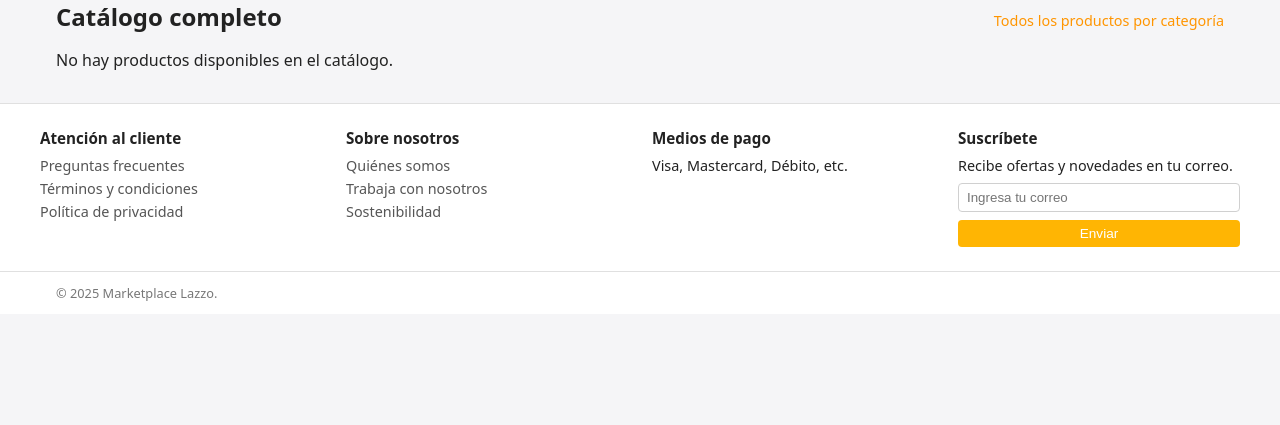
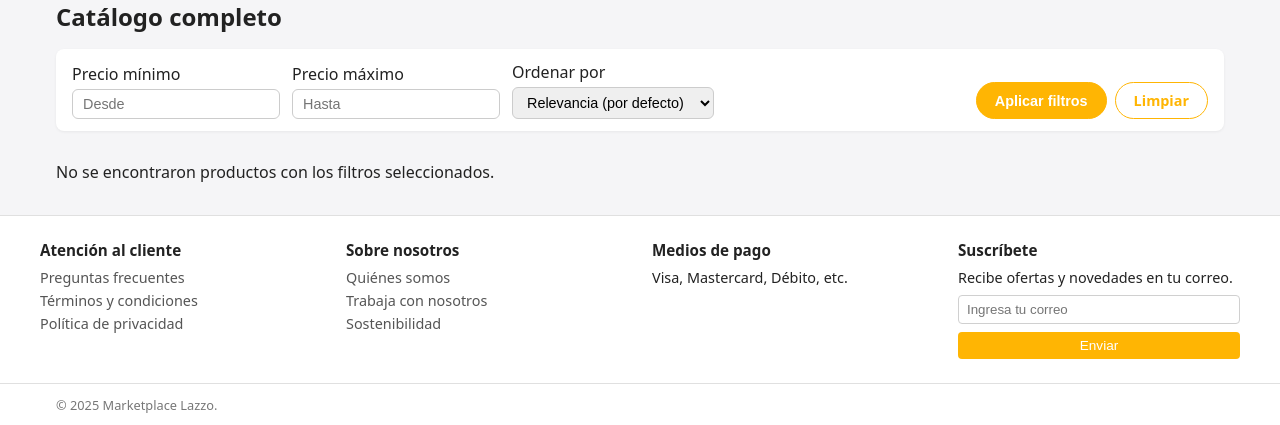
Before and after one commit to WhossKiosy/Lazzo, a Django app: page /catalogo/ in a window 1280 px wide. Shown: the part 138-563 px from the top of the page. Run offline with Django 5.2, Linux system fonts and the light colour scheme; data that the repository does not hold is empty.

Commit message:
Filtro | Orden | Paginación

```diff
--- a/lazzo/main/templates/catalogo.html
+++ b/lazzo/main/templates/catalogo.html
@@ -1,39 +1,84 @@
 {% extends "base.html" %}
 {% load static %}
 
-{% block title %}Catálogo completo - Lazzo{% endblock %}
+{% block title %}Catálogo - Lazzo{% endblock %}
 
 {% block content %}
 <section class="products-section">
     <div class="container">
         <div class="section-header">
             <h2>Catálogo completo</h2>
-            <span class="see-all">Todos los productos por categoría</span>
         </div>
 
+        <!-- ====== BARRA DE FILTROS / ORDEN ====== -->
+        <form method="get" class="catalog-filters">
+            <div class="catalog-filters-row">
+                <div class="filter-group">
+                    <label for="id_min_precio">Precio mínimo</label>
+                    <input
+                        type="number"
+                        name="min_precio"
+                        id="id_min_precio"
+                        min="0"
+                        value="{{ min_precio|default:'' }}"
+                        placeholder="Desde">
+                </div>
+
+                <div class="filter-group">
+                    <label for="id_max_precio">Precio máximo</label>
+                    <input
+                        type="number"
+                        name="max_precio"
+                        id="id_max_precio"
+                        min="0"
+                        value="{{ max_precio|default:'' }}"
+                        placeholder="Hasta">
+                </div>
+
+                <div class="filter-group">
+                    <label for="id_orden">Ordenar por</label>
+                    <select name="orden" id="id_orden">
+                        <option value="relevancia" {% if orden == "relevancia" %}selected{% endif %}>
+                            Relevancia (por defecto)
+                        </option>
+                        <option value="precio_asc" {% if orden == "precio_asc" %}selected{% endif %}>
+                            Precio: más bajo primero
+                        </option>
+                        <option value="precio_desc" {% if orden == "precio_desc" %}selected{% endif %}>
+                            Precio: más alto primero
+                        </option>
+                        <option value="recientes" {% if orden == "recientes" %}selected{% endif %}>
+                            Más recientes
+                        </option>
+                    </select>
+                </div>
+
+                <div class="filter-actions">
+                    <button type="submit" class="btn-primary">
+                        Aplicar filtros
+                    </button>
+                    <a href="{% url 'catalogo' %}" class="btn-secondary">
+                        Limpiar
+                    </a>
+                </div>
+            </div>
+        </form>
+
+        <br>
+
+        <!-- ====== LISTADO AGRUPADO POR CATEGORÍA (solo página actual) ====== -->
         {% if productos_por_categoria %}
-            {% for categoria_slug, categoria_data in productos_por_categoria.items %}
-
-                <div class="section-header" style="margin-top: 25px; display:flex; justify-content:space-between; align-items:center;">
-                    <h3>{{ categoria_data.nombre }}</h3>
-
-                    <!-- BOTÓN VER MÁS -->
-                    <a
-                        href="{% url 'categoria_list' categoria_data.tipo categoria_slug %}"
-                        class="btn-secondary"
-                        style="
-                            padding:6px 12px;
-                            font-size:0.9rem;
-                            border-radius:8px;
-                            text-decoration:none;
-                        "
-                    >
-                        Ver más
+            {% for categoria_slug, data in productos_por_categoria.items %}
+                <section class="catalog-category-block">
+                    <div class="section-header" style="margin-top: 24px;">
+                        <h3>{{ data.nombre }}</h3>
+                        <a href="{% url 'categoria_list' data.tipo categoria_slug %}" class="see-all">
+                            Ver solo esta categoría
                         </a>
                     </div>
 
                     <div class="products-grid">
-                    {% for producto in categoria_data.productos %}
+                        {% for producto in data.productos %}
                             <article class="product-card">
                                 <div class="product-image">
                                     {% if producto.imagen %}
@@ -61,10 +109,35 @@
                             </article>
                         {% endfor %}
                     </div>
+                </section>
             {% endfor %}
         {% else %}
-            <p>No hay productos disponibles en el catálogo.</p>
+            <p>No se encontraron productos con los filtros seleccionados.</p>
         {% endif %}
+
+        <!-- ====== PAGINACIÓN ====== -->
+        {% if page_obj.paginator.num_pages > 1 %}
+            <nav class="pagination">
+                {% if page_obj.has_previous %}
+                    <a class="page-link"
+                       href="?page={{ page_obj.previous_page_number }}&min_precio={{ min_precio }}&max_precio={{ max_precio }}&orden={{ orden }}">
+                        « Anterior
+                    </a>
+                {% endif %}
+
+                <span class="page-info">
+                    Página {{ page_obj.number }} de {{ page_obj.paginator.num_pages }}
+                </span>
+
+                {% if page_obj.has_next %}
+                    <a class="page-link"
+                       href="?page={{ page_obj.next_page_number }}&min_precio={{ min_precio }}&max_precio={{ max_precio }}&orden={{ orden }}">
+                        Siguiente »
+                    </a>
+                {% endif %}
+            </nav>
+        {% endif %}
+
     </div>
 </section>
 {% endblock %}
--- a/lazzo/main/views.py
+++ b/lazzo/main/views.py
@@ -1,5 +1,6 @@
 from django.shortcuts import render, redirect, get_object_or_404
 from django.http import HttpResponse
+from django.core.paginator import Paginator
 from django.contrib.auth import logout as django_logout
 from .models import (
     Usuario, Producto, ObjetoCarrito, Carrito, Pedido,
@@ -8,7 +9,6 @@ from .models import (
 from django.contrib import messages
 from django.db.models import Q
 import random
-
 from .forms import RegistroForm, LoginForm, ProductoForm, MensajeForm, PerfilForm, ServicioForm
 
 # Create your views here.
@@ -296,38 +296,61 @@ def categoria_listado(request, tipo, categoria_slug):
 
 
 def catalogo(request):
-    productos = Producto.objects.all().order_by("-idProducto")
+    # --- Filtros desde la URL (GET) ---
+    min_precio = request.GET.get("min_precio", "").strip()
+    max_precio = request.GET.get("max_precio", "").strip()
+    orden = request.GET.get("orden", "relevancia")  # relevancia / precio_asc / precio_desc / recientes
 
-    categorias_map = dict(CATEGORIAS_PRODUCTO + CATEGORIAS_SERVICIO)
+    # Base: todos los productos
+    productos = Producto.objects.all()
+
+    # Filtro por rango de precios
+    if min_precio.isdigit():
+        productos = productos.filter(precio__gte=int(min_precio))
+    if max_precio.isdigit():
+        productos = productos.filter(precio__lte=int(max_precio))
+
+    # Ordenamiento
+    if orden == "precio_asc":
+        productos = productos.order_by("precio")
+    elif orden == "precio_desc":
+        productos = productos.order_by("-precio")
+    elif orden == "recientes":
+        productos = productos.order_by("-idProducto")
+    else:
+        # "relevancia": por ahora usamos también más recientes
+        productos = productos.order_by("-idProducto")
+
+    # ---------- PAGINACIÓN ----------
+    paginator = Paginator(productos, 12)  # 12 productos por página
+    page_number = request.GET.get("page")
+    page_obj = paginator.get_page(page_number)
+
+    # ---------- AGRUPAR POR CATEGORÍA (solo los de la página actual) ----------
+    mapa_categorias = dict(CATEGORIAS_PRODUCTO + CATEGORIAS_SERVICIO)
 
     productos_por_categoria = {}
-
-    for p in productos:
+    for p in page_obj.object_list:
         categoria_slug = p.categoria
-        tipo = getattr(p, "tipo", "producto")
-
-        # Nombre "bonito" de la categoría
-        nombre_categoria = categorias_map.get(
-            categoria_slug,
-            categoria_slug.replace("_", " ").title()
-        )
+        tipo = p.tipo  # "producto" o "servicio"
 
         if categoria_slug not in productos_por_categoria:
             productos_por_categoria[categoria_slug] = {
-                "nombre": nombre_categoria,
+                "nombre": mapa_categorias.get(categoria_slug, categoria_slug),
                 "tipo": tipo,
-                "productos": [],
+                "productos": []
             }
 
         productos_por_categoria[categoria_slug]["productos"].append(p)
 
-    return render(
-        request,
-        "catalogo.html",
-        {
-            "productos_por_categoria": productos_por_categoria,
-        },
-    )
+    context = {
+        "page_obj": page_obj,
+        "productos_por_categoria": productos_por_categoria,
+        "min_precio": min_precio,
+        "max_precio": max_precio,
+        "orden": orden,
+    }
+    return render(request, "catalogo.html", context)
 
 
 #-----------SERVICIOS----------------
--- a/lazzo/static/css/layout.css
+++ b/lazzo/static/css/layout.css
@@ -425,3 +425,65 @@
         right: auto;
     }
 }
+
+.catalog-filters {
+    background-color: #fff;
+    border-radius: 8px;
+    padding: 12px 16px;
+    box-shadow: 0 1px 3px rgba(0,0,0,0.06);
+    margin-bottom: 8px;
+}
+
+.catalog-filters-row {
+    display: flex;
+    flex-wrap: wrap;
+    gap: 12px;
+    align-items: flex-end;
+}
+
+.filter-group {
+    display: flex;
+    flex-direction: column;
+    gap: 4px;
+    min-width: 150px;
+}
+
+.filter-group input,
+.filter-group select {
+    padding: 6px 10px;
+    border-radius: 6px;
+    border: 1px solid #ccc;
+    font-size: 0.9rem;
+}
+
+.filter-actions {
+    display: flex;
+    gap: 8px;
+    margin-left: auto;
+}
+
+.pagination {
+    margin-top: 24px;
+    display: flex;
+    align-items: center;
+    justify-content: center;
+    gap: 12px;
+}
+
+.page-link {
+    text-decoration: none;
+    padding: 6px 10px;
+    border-radius: 6px;
+    border: 1px solid #ddd;
+    font-size: 0.9rem;
+    color: #333;
+}
+
+.page-link:hover {
+    background-color: #f5f5f5;
+}
+
+.page-info {
+    font-size: 0.9rem;
+    color: #555;
+}
```
Also changed, not shown: other parts of lazzo/main/templates/catalogo.html (+4 -1 lines). Lines whose indentation alone changed are shown as unchanged.
